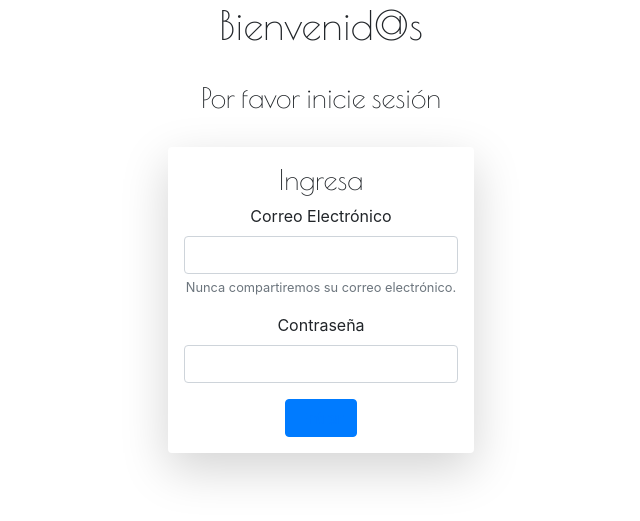
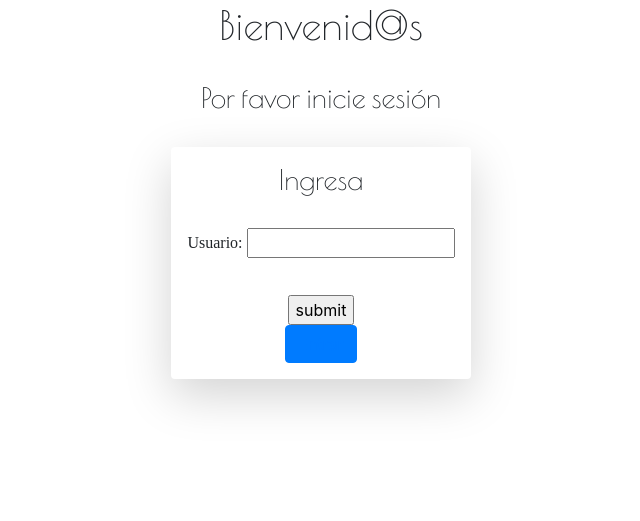
Before and after one commit to FernandoNoguera/EVAL_M05, a Django app: template clinica_py/templates/clinica_py/registro.html in a window 1280 px wide. Shown: the part 199-720 px from the top of the page, without its empty margins (319-959 px from the left). Run offline with Django 3.2, Linux system fonts and the light colour scheme; the template is opened without the code that fills it: values that come from a table or form of the project are taken from there, others are empty; parts of the project's set-up code (start-up, migrations or seed data) failed here and were passed over; some libraries are stand-ins or nearby versions.

Commit message:
se agrega form para registro de usuario

```diff
--- /dev/null
+++ b/clinica_fenix/forms.py
@@ -0,0 +1,7 @@
+from django import forms
+
+
+class IngresoUsuario(forms.Form):
+    usuario = forms.CharField()
+    #contraseña = forms.CharField()
+    #contraseña2 = forms.PasswordInput()
--- a/clinica_py/settings.py
+++ b/clinica_py/settings.py
@@ -9,8 +9,9 @@ https://docs.djangoproject.com/en/3.1/topics/settings/
 For the full list of settings and their values, see
 https://docs.djangoproject.com/en/3.1/ref/settings/
 """
+import os
+from pathlib import Path
 
-from pathlib import Path
 
 # Build paths inside the project like this: BASE_DIR / 'subdir'.
 BASE_DIR = Path(__file__).resolve().parent.parent
@@ -57,7 +58,7 @@ ROOT_URLCONF = 'clinica_py.urls'
 TEMPLATES = [
     {
         'BACKEND': 'django.template.backends.django.DjangoTemplates',
-        'DIRS': [],
+        'DIRS': [(os.path.join(BASE_DIR, 'templates')),],
         'APP_DIRS': True,
         'OPTIONS': {
             'context_processors': [
--- a/clinica_py/static/clinica_py/data/usuario.json
+++ b/clinica_py/static/clinica_py/data/usuario.json
@@ -0,0 +1 @@
+{"usuario": [{"nombre_usuario": "admin", "clave": "123"}]}
--- a/clinica_py/templates/clinica_py/registro.html
+++ b/clinica_py/templates/clinica_py/registro.html
@@ -38,26 +38,26 @@
     <br>
 
     <div class="text-center">
-      <form class="d-flex justify-content-center">
+      <form class="d-flex justify-content-center" method="post">
+        {% csrf_token %}
           <div class="shadow-lg p-3 mb-5 bg-white rounded">
           <div class="form-group">
               <h3>Ingresa</h3>
-            <label for="exampleInputEmail1">Correo Electrónico</label>
-            <input type="email" class="form-control" id="exampleInputEmail1" aria-describedby="emailHelp">
-            <small id="emailHelp" class="form-text text-muted">Nunca compartiremos su correo electrónico.</small>
+              <br>
+              <table>
+                {{form.as_p}}
+              </table>
           </div>
-          <div class="form-group">
-            <label for="exampleInputPassword1">Contraseña</label>
-            <input type="password" class="form-control" id="exampleInputPassword1">
+          <!-- AGREGUE EL ON CLICK LLAMANDO A LA FUNCION -->
+          <div>
+            <input type="submit" value="submit">
           </div>
+          <button type="submit" class="btn btn-primary">
+          <a href="{% url 'clinica_fenix:portal_privado' %}">Entrar</a></button>
+        </div>
+      </form>
+    </div>
 
-          <!-- AGREGUE EL ON CLICK LLAMANDO A LA FUNCION -->
-          <button type="submit" class="btn btn-primary"
-            onclick="ValidaCredenciales(getElementById('exampleInputEmail1'),getElementById('exampleInputPassword1'));">
-          <a href="{% url 'clinica_fenix:portal_privado' %}">Entrar</a></button>
-      </div>
-        </form>
-    </div>
 
     <!-- END MODAL FORMS -->
 
--- a/clinica_py/urls.py
+++ b/clinica_py/urls.py
@@ -18,6 +18,6 @@ from django.urls import path, include
 
 urlpatterns = [
     path('admin/', admin.site.urls),
-    path('clinica_fenix/', include('clinica_fenix.url')),
+    path('', include('clinica_fenix.url')),
 
 ]
```
Also changed, not shown: clinica_fenix/views.py (+18 -3 lines).
